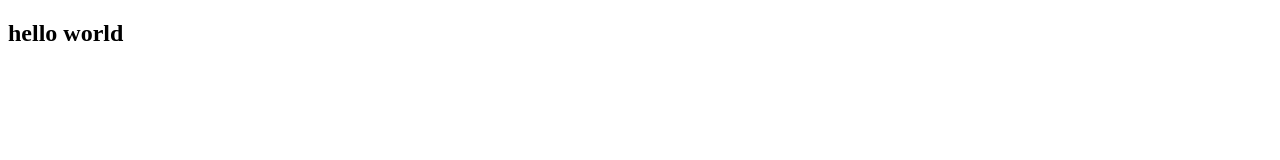
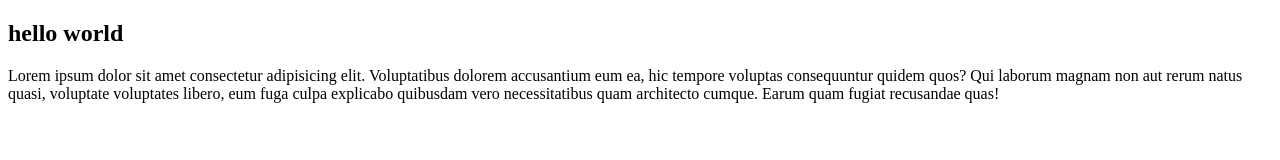
Before and after one commit to diastaSembiring/git-tes, a plain HTML site: page index.html in a window 1280 px wide. Drawn offline with Linux system fonts and the light colour scheme.

Commit message:
menambahkan paragrah

```diff
--- a/index.html
+++ b/index.html
@@ -7,5 +7,12 @@
   </head>
   <body>
     <h2>hello world</h2>
+    <p>
+      Lorem ipsum dolor sit amet consectetur adipisicing elit. Voluptatibus
+      dolorem accusantium eum ea, hic tempore voluptas consequuntur quidem quos?
+      Qui laborum magnam non aut rerum natus quasi, voluptate voluptates libero,
+      eum fuga culpa explicabo quibusdam vero necessitatibus quam architecto
+      cumque. Earum quam fugiat recusandae quas!
+    </p>
   </body>
 </html>
```
